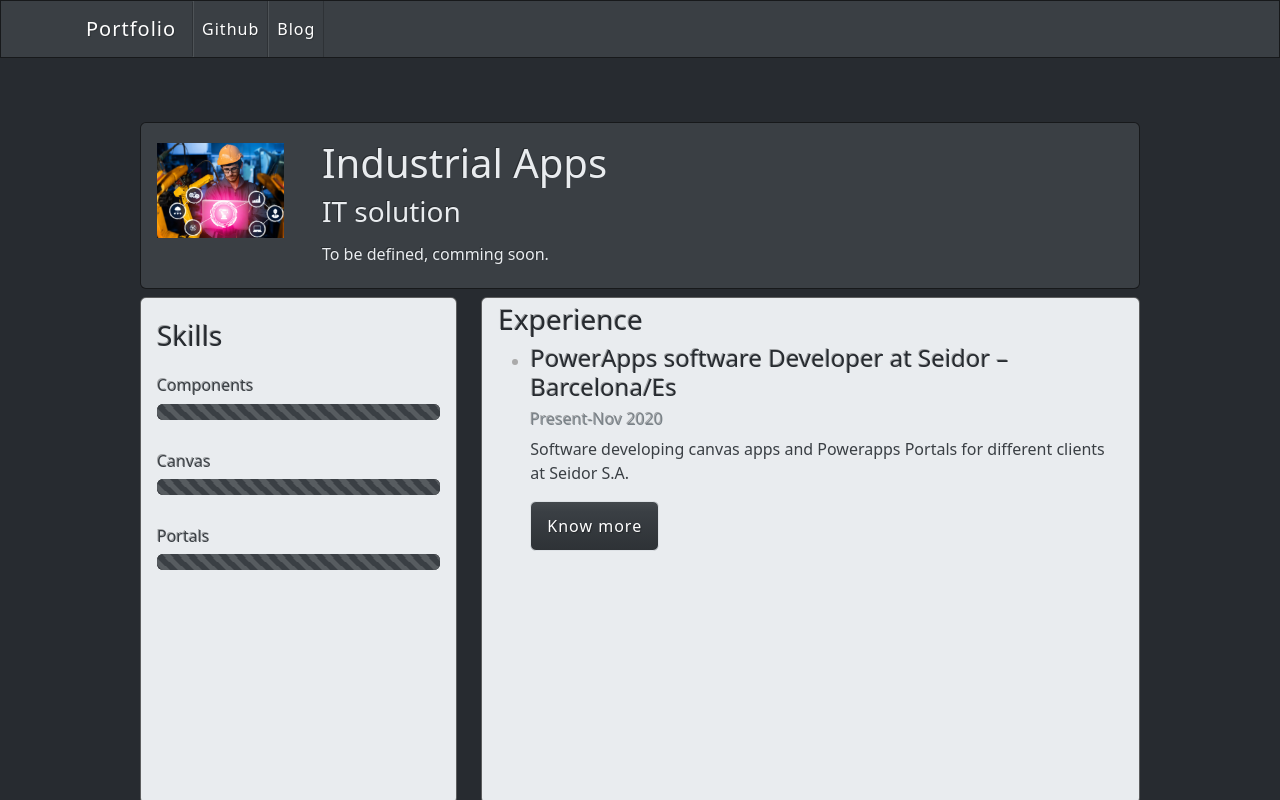
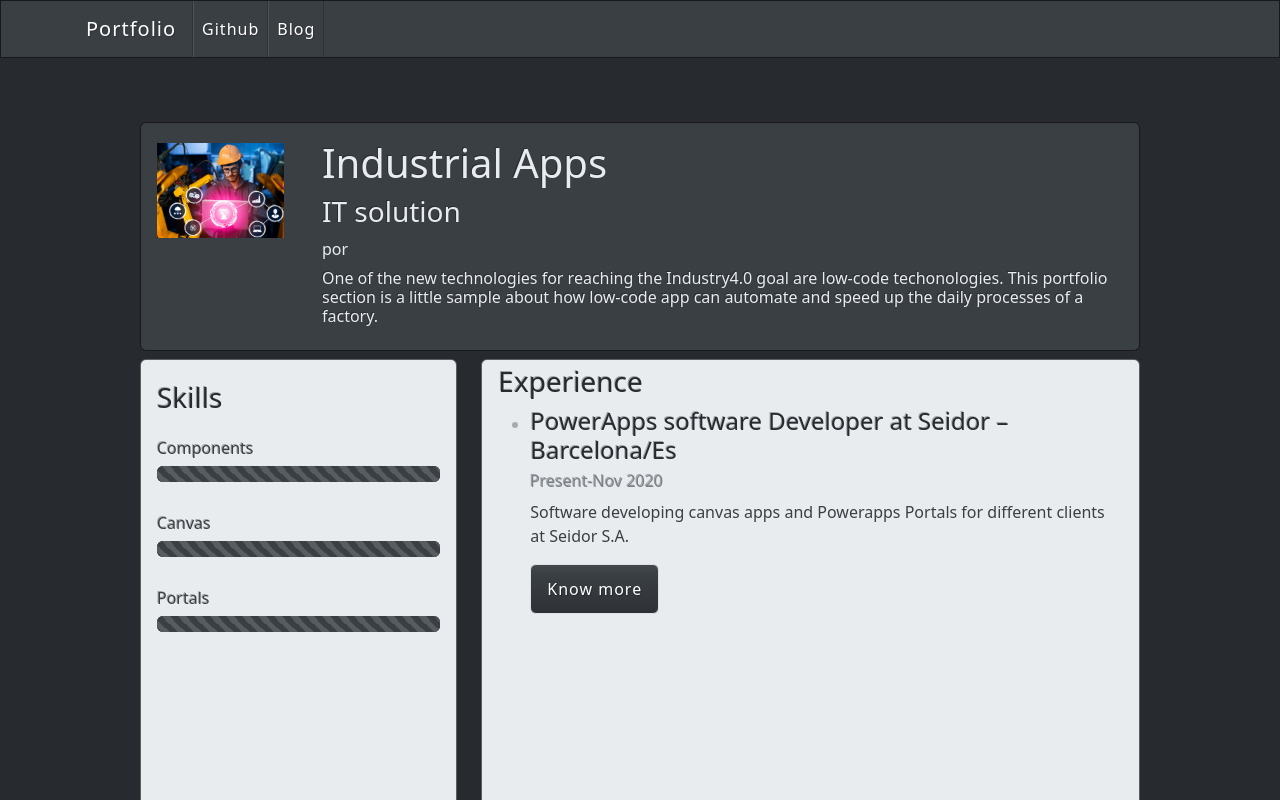
Before and after one commit to SteelTitansax/IndustrialIT_Portfolio, a Next.js app: page /industryapps in a window 1280 px wide. Shown: the top 800 px of the page. Built offline with nearby package versions, Linux system fonts and the light colour scheme; a small style sheet from the web is missing.

Commit message:
Update industryapps.js

```diff
--- a/pages/industryapps.js
+++ b/pages/industryapps.js
@@ -18,8 +18,8 @@ const Canvas = () =>
                 </div>
                 <div className="col-md-10">
                     <h1 >Industrial Apps  </h1>
-                    <h3>IT solution</h3>
-                    <h6 style={{paddingTop:'8px'}}>To be defined, comming soon.</h6>
+                    <h3>IT solution</h3> por
+                    <h6 style={{paddingTop:'8px'}}>One of the new technologies for reaching the Industry4.0 goal are low-code techonologies. This portfolio section is a little sample about how low-code app can automate and speed up the daily processes of a factory.</h6>
 
                 </div>
             </div>
```
